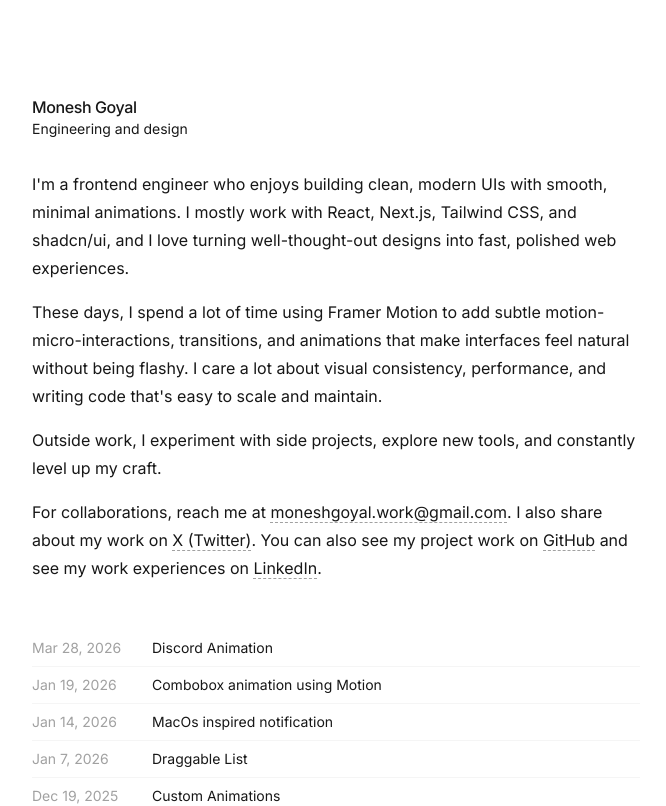
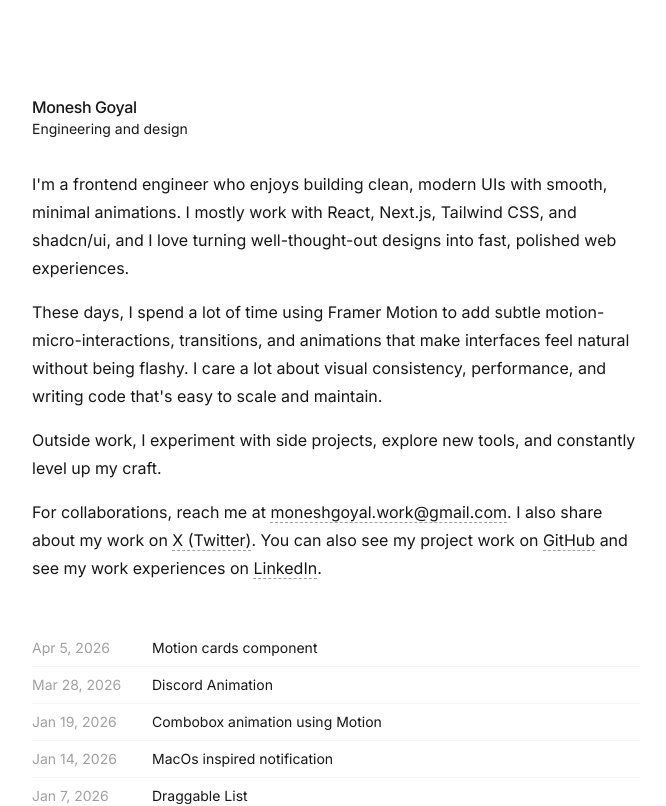
Before and after one commit to 2201monesh/portfolio, a Next.js app: page / in a window 1280 px wide. Shown: the top 806 px of the page, without its empty margins (304-970 px from the left). Built offline with nearby package versions, Linux system fonts and the light colour scheme.

Commit message:
added new component in the list

```diff
--- a/app/page.tsx
+++ b/app/page.tsx
@@ -105,6 +105,10 @@
   </div>
   <div className="mt-12 space-y-4 select-none">
     <div className="divide-y divide-neutral-100 dark:divide-neutral-800">
+      <a href="https://x.com/moneshgoyal/status/2040771299677778423?s=20" target="_blank" rel="noopener noreferrer" className="flex cursor-pointer items-center justify-start py-2 text-sm hover:bg-neutral-50 dark:hover:bg-neutral-800">
+        <p className="w-30 text-neutral-400">Apr 5, 2026</p>
+        <p className="">Motion cards component</p>
+      </a>
       <a href="https://x.com/moneshgoyal/status/2037145179376042495?s=20" target="_blank" rel="noopener noreferrer" className="flex cursor-pointer items-center justify-start py-2 text-sm hover:bg-neutral-50 dark:hover:bg-neutral-800">
         <p className="w-30 text-neutral-400">Mar 28, 2026</p>
         <p className="">Discord Animation</p>
```
